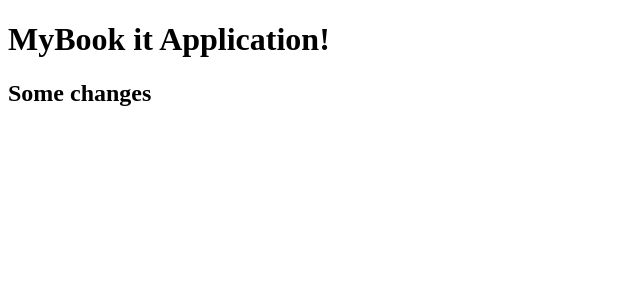
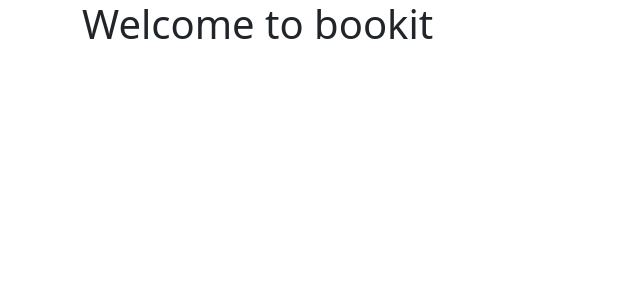
Before and after one commit to nirkaufman/book-it, a React (Vite) app: page / in a window 1280 px wide. Shown: the top 300 px of the page, without its empty margins (0-640 px from the left). Built offline with nearby package versions, Linux system fonts and the light colour scheme.

Commit message:
add i18n

```diff
--- a/package.json
+++ b/package.json
@@ -10,8 +10,12 @@
     "preview": "vite preview"
   },
   "dependencies": {
+    "bootstrap": "^5.3.3",
+    "i18next": "^23.10.0",
+    "i18next-http-backend": "^2.5.0",
     "react": "^18.2.0",
-    "react-dom": "^18.2.0"
+    "react-dom": "^18.2.0",
+    "react-i18next": "^14.0.5"
   },
   "devDependencies": {
     "@types/react": "^18.2.43",
--- /dev/null
+++ b/public/locales/en/translation.json
@@ -0,0 +1,3 @@
+{
+  "Welcome to bookit": "Welcome to bookit"
+}
--- /dev/null
+++ b/public/locales/he/translation.json
@@ -0,0 +1,3 @@
+{
+  "Welcome to bookit": "ברוכים הבאים לבוקיט"
+}
--- a/src/App.jsx
+++ b/src/App.jsx
@@ -1,8 +1,11 @@
+import {useTranslation} from "react-i18next";
+
 function App() {
+  const { t } = useTranslation();
+
   return (
-      <div>
-        <h1>MyBook it Application!</h1>
-        <h2>Some changes</h2>
+      <div className='container'>
+        <h1>{t('Welcome to bookit')}</h1>
       </div>
   )
 }
--- /dev/null
+++ b/src/lib/i18n.js
@@ -0,0 +1,13 @@
+import i18n from "i18next";
+import Backend from "i18next-http-backend";
+import {initReactI18next} from "react-i18next";
+
+const lang = i18n
+    .use(Backend)
+    .use(initReactI18next)
+    .init({
+      lng: "en",
+      fallbackLng: "he",
+    });
+
+export default lang;
--- a/src/main.jsx
+++ b/src/main.jsx
@@ -1,6 +1,8 @@
+import 'bootstrap/dist/css/bootstrap.css'
 import React from 'react'
 import ReactDOM from 'react-dom/client'
 import App from './App.jsx'
+import './lib/i18n.js';
 
 ReactDOM.createRoot(document.getElementById('root')).render(
   <React.StrictMode>
```
Also changed, not shown: 1 other file (tests, documents, lock files or other folders).
